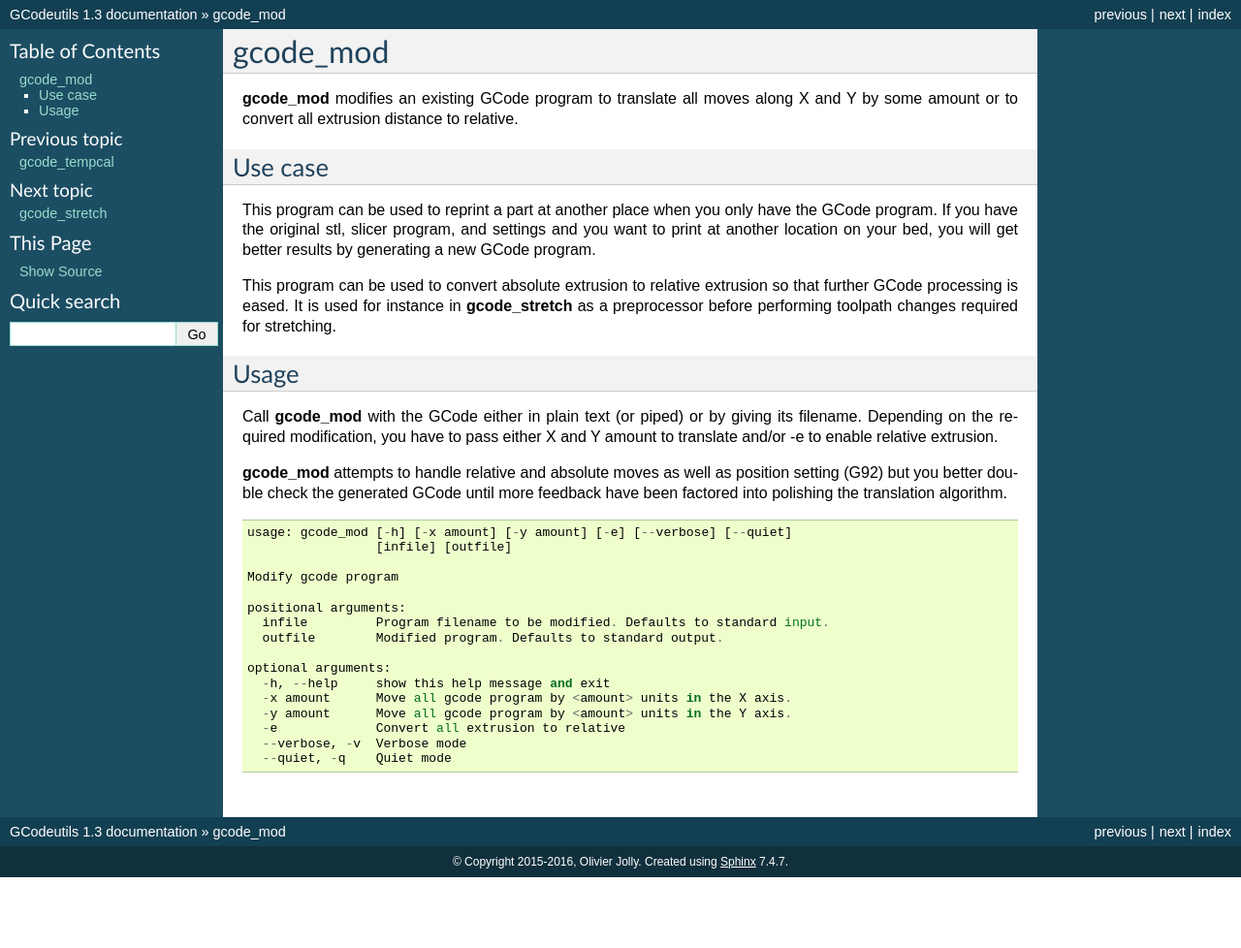
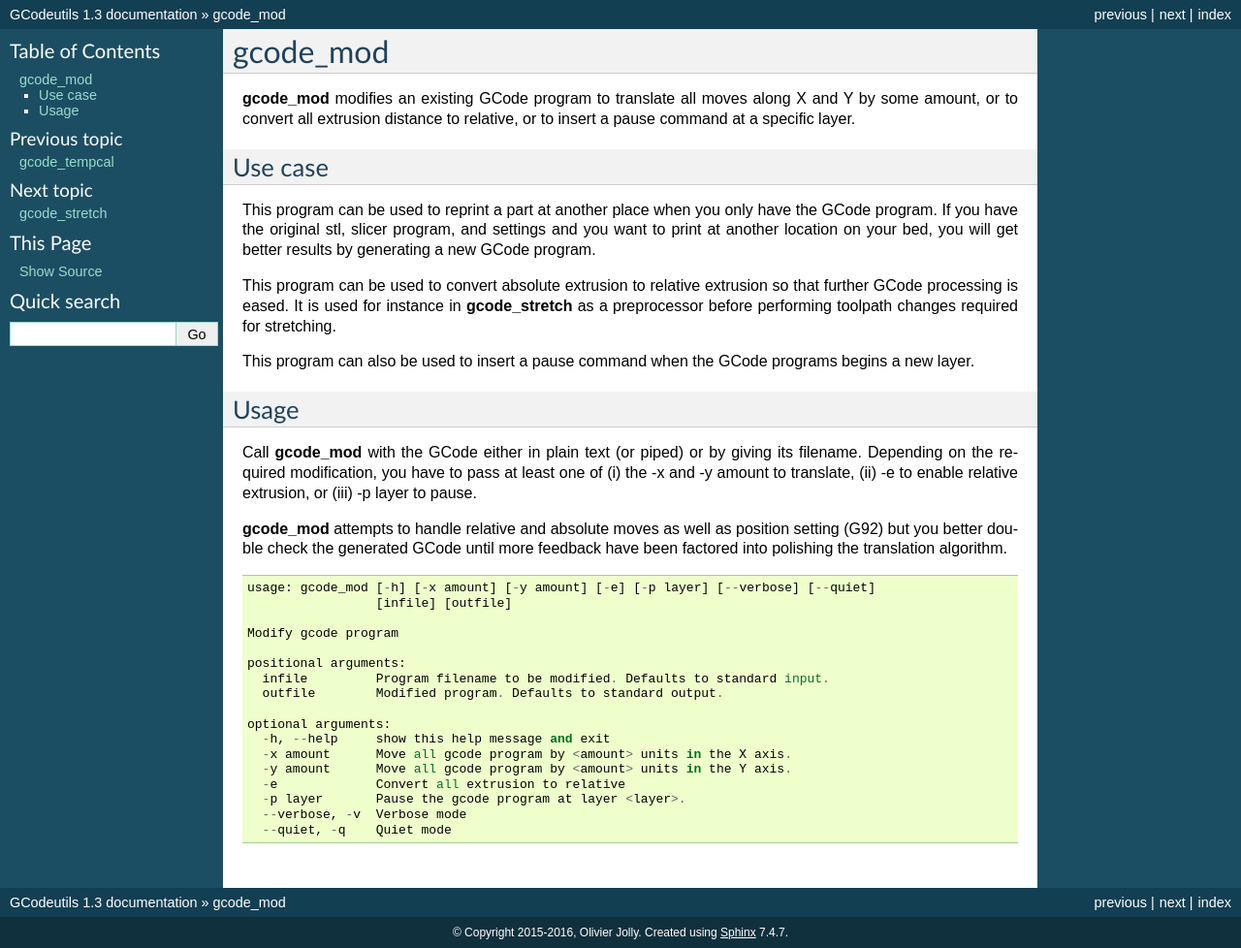
Before and after one commit to zeograd/gcodeutils, a Sphinx documentation site: the page built from docs/gcode_mod.rst, in a window 1280 px wide. Shown: the whole page at 97% size. Built offline with Sphinx 7.4.7, drawn with Linux system fonts in a browser that asks for light colours; before the commit the page ends 905 px from its top, so only the background shows below that.

Commit message:
Add -p option to gcode_mod to pause the program at a specific layer
Also update the documentation to include the new usage

```diff
--- a/docs/gcode_mod.rst
+++ b/docs/gcode_mod.rst
@@ -1,8 +1,8 @@
 gcode_mod
 ---------
 
-**gcode_mod** modifies an existing GCode program to translate all moves along X and Y by some amount
-or to convert all extrusion distance to relative.
+**gcode_mod** modifies an existing GCode program to translate all moves along X and Y by some amount,
+or to convert all extrusion distance to relative, or to insert a pause command at a specific layer.
 
 Use case
 ........
@@ -15,19 +15,21 @@ This program can be used to convert absolute extrusion to relative extrusion so
 processing is eased. It is used for instance in **gcode_stretch** as a preprocessor before performing
 toolpath changes required for stretching.
 
+This program can also be used to insert a pause command when the GCode programs begins a new layer.
+
 Usage
 .....
 
 Call **gcode_mod** with the GCode either in plain text (or piped) or by giving its filename.
-Depending on the required modification, you have to pass either X and Y amount to translate and/or -e to
-enable relative extrusion.
+Depending on the required modification, you have to pass at least one of (i) the -x and -y amount to
+translate, (ii) -e to enable relative extrusion, or (iii) -p layer to pause.
 
 **gcode_mod** attempts to handle relative and absolute moves as well as position setting (G92) but you better
 double check the generated GCode until more feedback have been factored into polishing the translation algorithm.
 
 ::
 
-    usage: gcode_mod [-h] [-x amount] [-y amount] [-e] [--verbose] [--quiet]
+    usage: gcode_mod [-h] [-x amount] [-y amount] [-e] [-p layer] [--verbose] [--quiet]
                      [infile] [outfile]
 
     Modify gcode program
@@ -41,5 +43,6 @@ double check the generated GCode until more feedback have been factored into pol
       -x amount      Move all gcode program by <amount> units in the X axis.
       -y amount      Move all gcode program by <amount> units in the Y axis.
       -e             Convert all extrusion to relative
+      -p layer       Pause the gcode program at layer <layer>.
       --verbose, -v  Verbose mode
       --quiet, -q    Quiet mode
```
Also changed, not shown: 1 other file.
